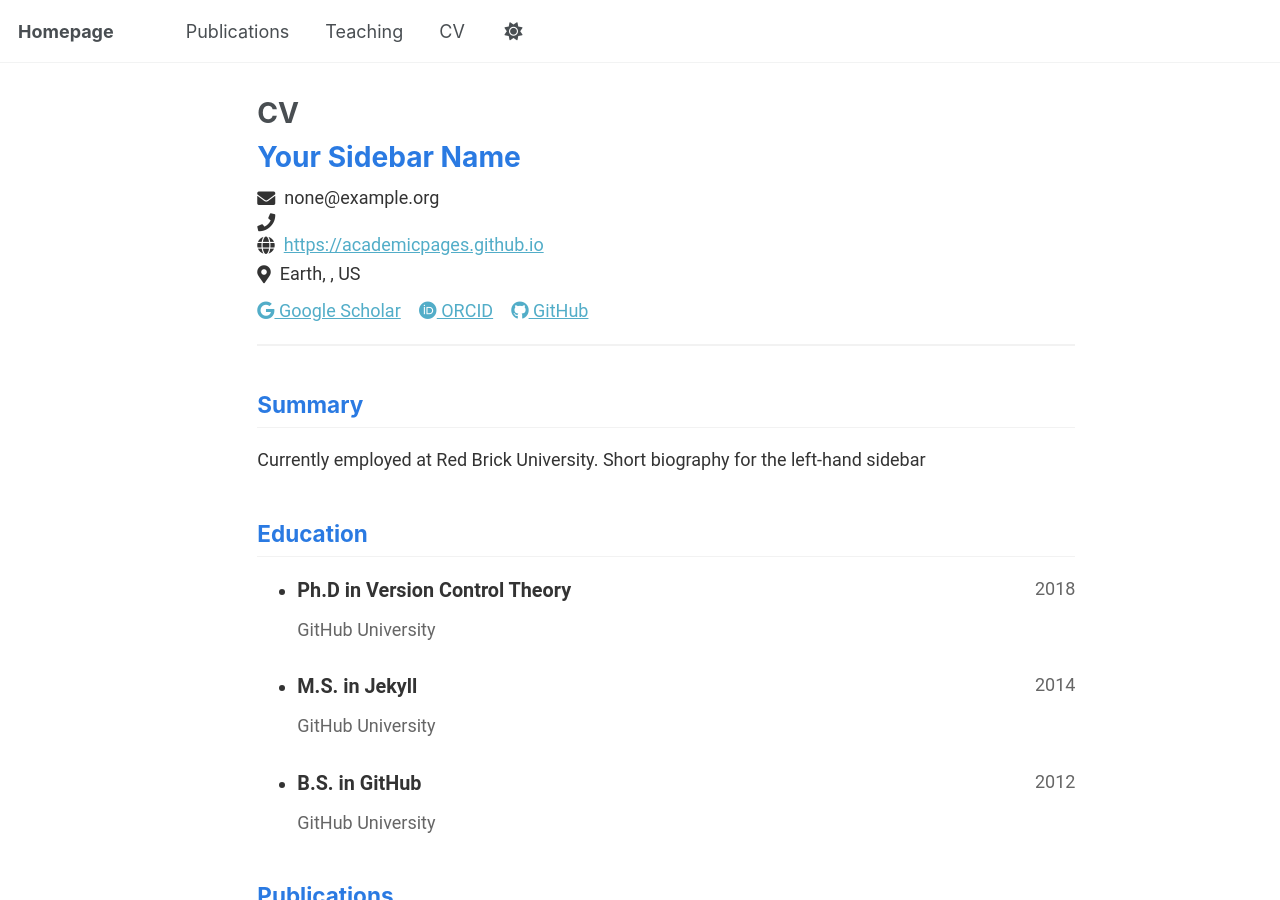
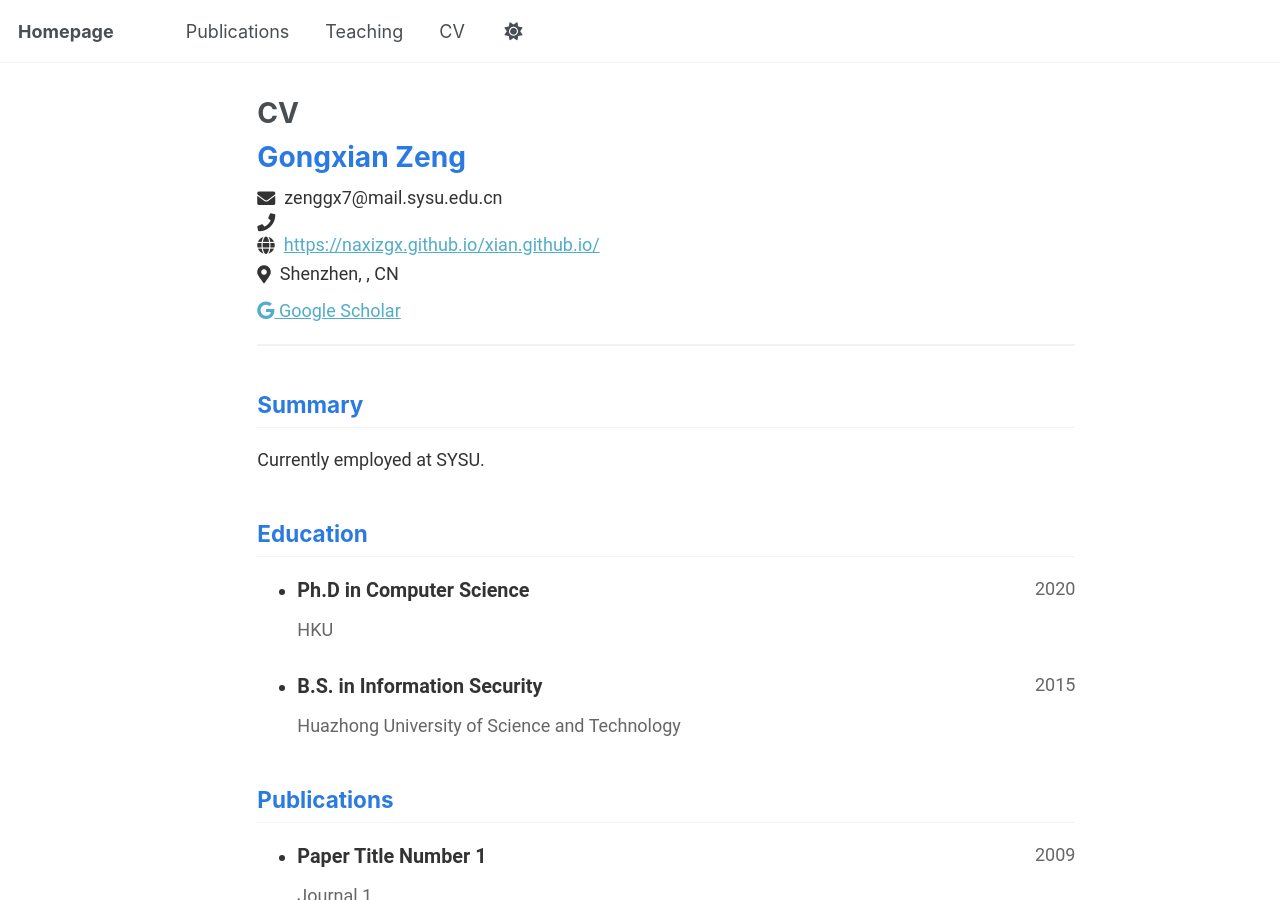
Before and after one commit to naxizgx/naxizgx.github.io, a Jekyll site: the page built from _pages/cv-json.md, in a window 1280 px wide and 900 px high. Built offline with Jekyll 4.4.1, drawn with Linux system fonts in a browser that asks for light colours.

```diff
--- a/_data/cv.json
+++ b/_data/cv.json
@@ -1,61 +1,42 @@
 {
   "basics": {
-    "name": "Your Sidebar Name",
-    "email": "none@example.org",
+    "name": "Gongxian Zeng",
+    "email": "zenggx7@mail.sysu.edu.cn",
     "phone": "",
-    "website": "https://academicpages.github.io",
-    "summary": "Currently employed at Red Brick University. Short biography for the left-hand sidebar",
+    "website": "https://naxizgx.github.io/xian.github.io/",
+    "summary": "Currently employed at SYSU.",
     "location": {
       "address": "",
       "postalCode": "",
-      "city": "Earth",
-      "countryCode": "US",
+      "city": "Shenzhen",
+      "countryCode": "CN",
       "region": ""
     },
     "profiles": [
       {
         "network": "Google Scholar",
         "username": "",
-        "url": "https://scholar.google.com/citations?user=PS_CX0AAAAAJ"
-      },
-      {
-        "network": "ORCID",
-        "username": "",
-        "url": "http://orcid.org/yourorcidurl"
-      },
-      {
-        "network": "GitHub",
-        "username": "academicpages",
-        "url": "https://github.com/academicpages"
+        "url": "https://scholar.google.com/citations?user=oWUWOuYAAAAJ&hl=en"
       }
     ]
   },
   "work": [],
   "education": [
     {
-      "institution": "GitHub University",
-      "area": "Ph.D in Version Control Theory",
+      "institution": "HKU",
+      "area": "Ph.D in Computer Science",
       "studyType": "",
-      "startDate": "",
-      "endDate": "2018",
+      "startDate": "2015",
+      "endDate": "2020",
       "gpa": null,
       "courses": []
     },
     {
-      "institution": "GitHub University",
-      "area": "M.S. in Jekyll",
+      "institution": "Huazhong University of Science and Technology",
+      "area": "B.S. in Information Security",
       "studyType": "",
-      "startDate": "",
-      "endDate": "2014",
-      "gpa": null,
-      "courses": []
-    },
-    {
-      "institution": "GitHub University",
-      "area": "B.S. in GitHub",
-      "studyType": "",
-      "startDate": "",
-      "endDate": "2012",
+      "startDate": "2011",
+      "endDate": "2015",
       "gpa": null,
       "courses": []
     }
```
Also changed, not shown: _data/navigation.yml (+4 -4 lines), _pages/about.md (+1 -1 lines).
